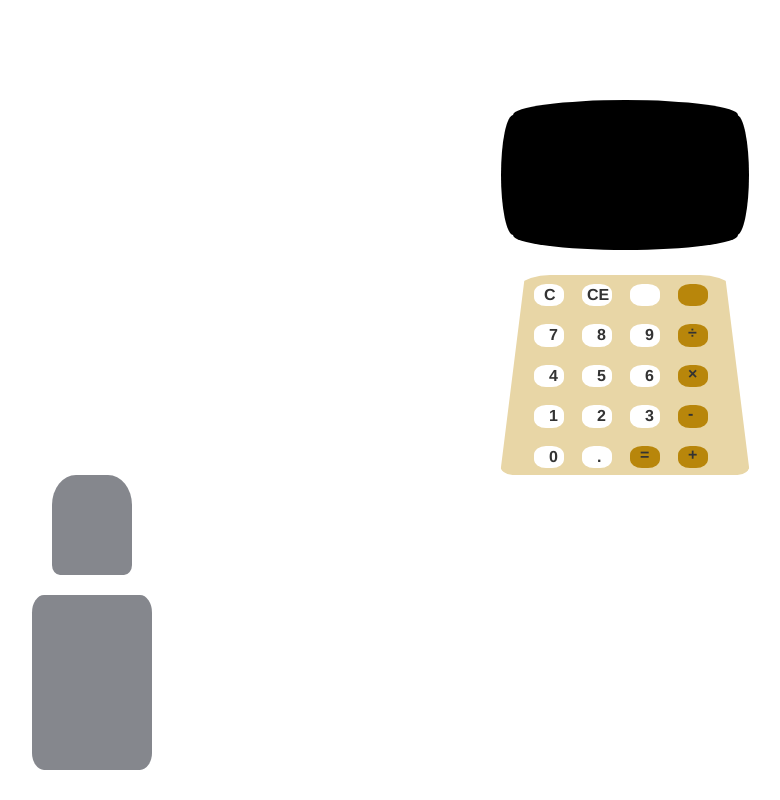
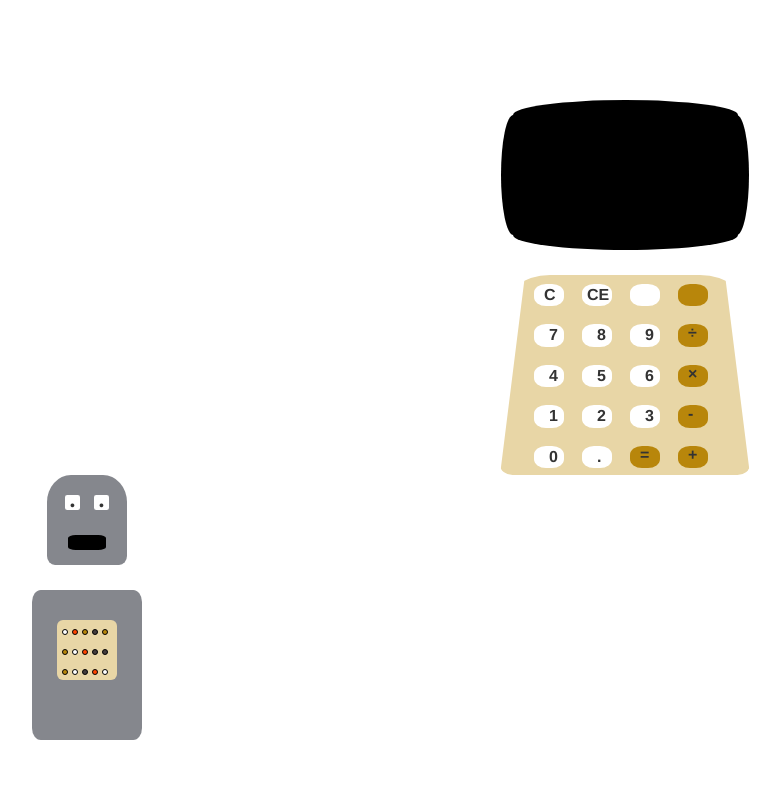
Before and after one commit to Kundankumarofficial/Calculator, a plain HTML site: page index.html in a window 1280 px wide. Shown: the whole page, without its empty margins (15-795 px from the left). Drawn offline with nearby package versions, Linux system fonts and the light colour scheme.

Commit message:
Continued styling of robot and added a button panel on his torso

```diff
--- a/index.html
+++ b/index.html
@@ -61,10 +61,35 @@
   </div><!--end of keyboard-->
     <div id="robot">
         <div id="head">
-            <div id="eyeR"></div>
-            <div id="eyeL"></div>
+            <div id="eyeR">&#149</div>
+            <div id="eyeL">&#149</div>
+            <div id="mouth"></div>
         </div>
-        <div id="torso"></div>
+        <div id="torso">
+            <div id="panel">
+                <div class="panelRow">
+                    <div class="panelBtn btnWht"></div>
+                    <div class="panelBtn btnRed"></div>
+                    <div class="panelBtn btnDgrd"></div>
+                    <div class="panelBtn btnBlk"></div>
+                    <div class="panelBtn btnDgrd"></div>
+                </div>
+                <div class="panelRow">
+                    <div class="panelBtn btnDgrd"></div>
+                    <div class="panelBtn btnWht"></div>
+                    <div class="panelBtn btnRed"></div>
+                    <div class="panelBtn btnBlk"></div>
+                    <div class="panelBtn btnBlk"></div>
+                </div>
+                <div class="panelRow">
+                    <div class="panelBtn btnDgrd"></div>
+                    <div class="panelBtn btnWht"></div>
+                    <div class="panelBtn btnBlk"></div>
+                    <div class="panelBtn btnRed"></div>
+                    <div class="panelBtn btnWht"></div>
+                </div>
+            </div>
+        </div>
         <div id="lower"></div>
         <div id="legs"></div>
     </div>
--- a/jscalc.css
+++ b/jscalc.css
@@ -98,7 +98,7 @@ body {
 }
 
 #head {
-    height: 100px;
+    height: 90px;
     width: 80px;
     border-top-left-radius: 30%;
     border-top-right-radius: 30%;
@@ -106,15 +106,86 @@ body {
     border-bottom-right-radius: 10%;
     background: #85878d;
     position: absolute;
-    left: 20px;
+    left: 15px;
 
 }
 
+#eyeL {
+    position: absolute;
+    background: white;
+    height: 15px;
+    width: 15px;
+    left: 18px;
+    top: 20px;
+    text-align: center;
+    border-radius: 15%;
+}
+
+#eyeR {
+    position: absolute;
+    background: white;
+    height: 15px;
+    width: 15px;
+    top: 20px;
+    right: 18px;
+    text-align: center;
+    border-radius: 15%;
+}
+
+#mouth {
+    width: 38px;
+    height: 15px;
+    background: black;
+    border-radius: 20%;
+    position: absolute;
+    top: 60px;
+    left: 21px;
+}
+
 #torso {
-    width: 120px;
-    height: 175px;
+    width: 110px;
+    height: 150px;
     background-color: #85878d;
+    border-radius: 8%;
+    position: absolute;
+    top: 115px;
+}
+
+#panel {
+    background: #e8d6a6;
+    height: 60px;
+    width: 60px;
     border-radius: 10%;
     position: absolute;
-    top: 120px;
+    top: 30px;
+    left: 25px;
 }
+
+.panelBtn{
+    height: 6px;
+    width: 6px;
+    border-radius: 50%;
+    border: 1px solid black;
+    display: inline-block;
+}
+
+.panelRow {
+    width: 50px;
+    margin: auto;
+}
+
+.btnRed {
+    background-color: orangered;
+}
+
+.btnBlk {
+    background-color: #453e3e;
+}
+
+.btnWht {
+    background-color: white;
+}
+
+.btnDgrd {
+    background-color: darkgoldenrod;
+}
```
